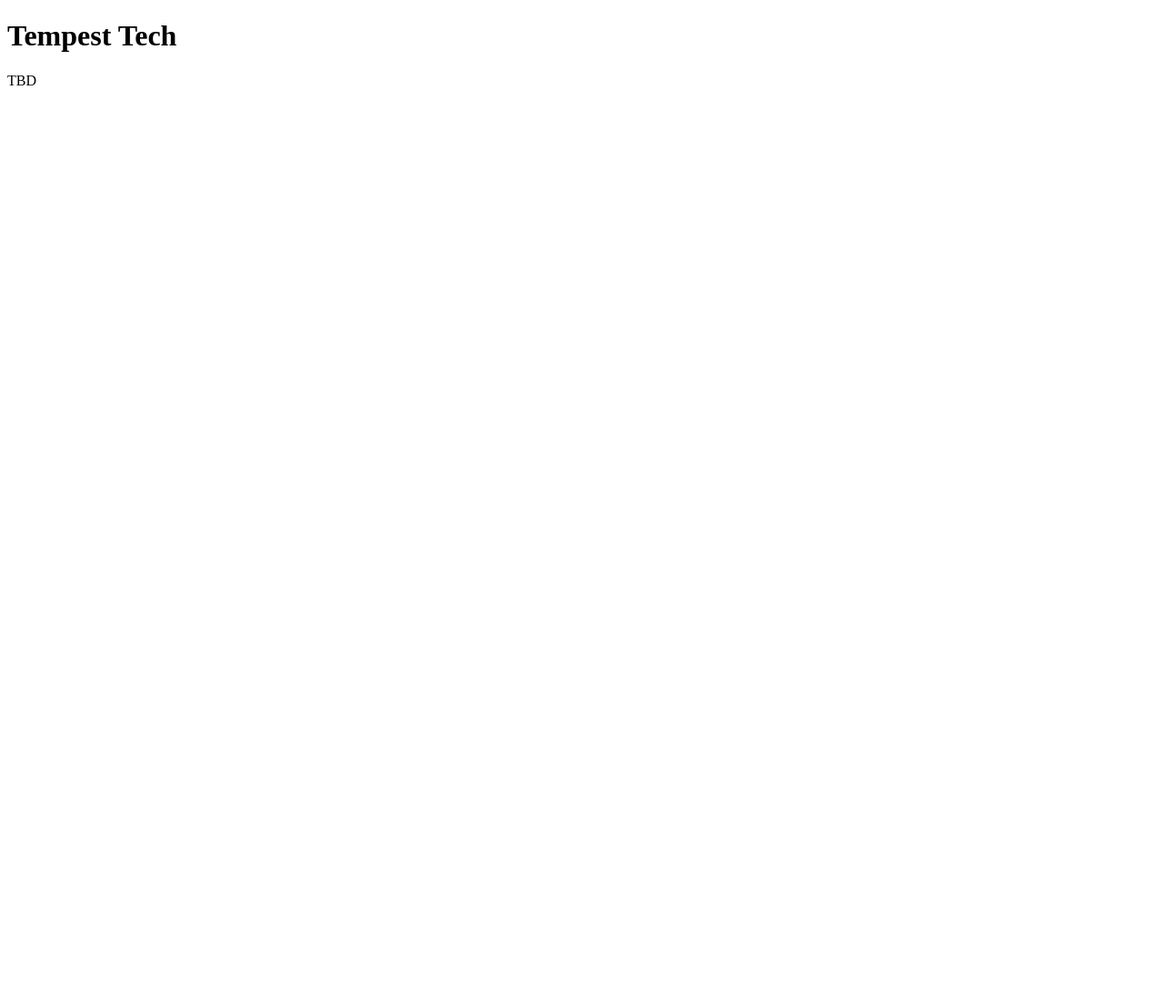
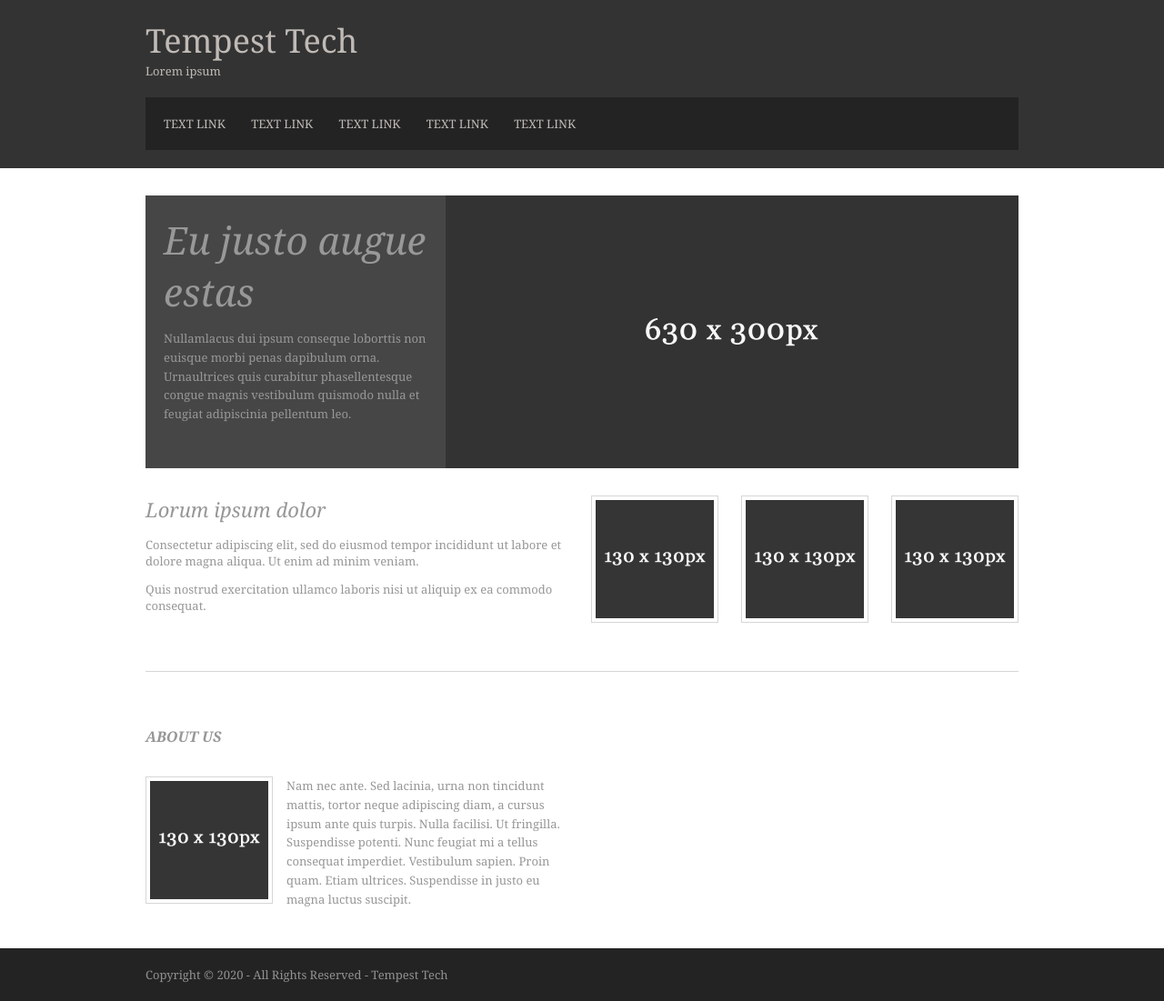
Before and after one commit to TempestTech/TempestTech.github.io, a plain HTML site: page index.html in a window 1280 px wide. Shown: the whole page at 91% size. Before the commit the page ends 800 px from the top, so only its background shows below. Drawn offline with Linux system fonts and the light colour scheme.

Commit message:
Format Template

```diff
--- a/index.html
+++ b/index.html
@@ -1,7 +1,81 @@
 <!DOCTYPE html>
-<html>
-    <body>
-        <h1>Tempest Tech</h1>
-        <p>TBD</p>
-    </body>
+<html lang="en">
+<head>
+<title>Tempest Tech</title>
+<meta charset="UTF-8">
+<link rel="stylesheet" href="styles/layout.css" type="text/css">
+<!--[if lt IE 9]><script src="scripts/html5shiv.js"></script><![endif]-->
+</head>
+<body>
+<div class="wrapper row1">
+  <header id="header" class="clear">
+    <div id="hgroup">
+      <h1><a href="#">Tempest Tech</a></h1>
+      <h2>Lorem ipsum</h2>
+    </div>
+    <nav>
+      <ul>
+        <li><a href="#">Text Link</a></li>
+        <li><a href="#">Text Link</a></li>
+        <li><a href="#">Text Link</a></li>
+        <li><a href="#">Text Link</a></li>
+        <li class="last"><a href="#">Text Link</a></li>
+      </ul>
+    </nav>
+  </header>
+</div>
+<!-- content -->
+<div class="wrapper row2">
+  <div id="container" class="clear">
+    <!-- Slider -->
+    <section id="slider" class="clear">
+      <figure><img src="images/place_holder.gif" alt="">
+        <figcaption>
+          <h2>Eu justo augue estas</h2>
+          <p>Nullamlacus dui ipsum conseque loborttis non euisque morbi penas dapibulum orna. Urnaultrices quis curabitur phasellentesque congue magnis vestibulum quismodo nulla et feugiat adipiscinia pellentum leo.</p>
+        </figcaption>
+      </figure>
+    </section>
+    <!-- main content -->
+    <div id="intro">
+      <section class="clear">
+        <!-- article 1 -->
+        <article class="two_quarter">
+          <h2>Lorum ipsum dolor</h2>
+          <p>Consectetur adipiscing elit, sed do eiusmod tempor incididunt ut labore et dolore magna aliqua. Ut enim ad minim veniam.</p>
+          <p>Quis nostrud exercitation ullamco laboris nisi ut aliquip ex ea commodo consequat.</p>
+        </article>
+        <!-- article 2 -->
+        <article class="two_quarter lastbox">
+          <figure>
+            <ul class="clear">
+              <li><a href="#"><img src="images/square.gif" width="130" height="130" alt=""></a></li>
+              <li><a href="#"><img src="images/square.gif" width="130" height="130" alt=""></a></li>
+              <li class="last"><a href="#"><img src="images/square.gif" width="130" height="130" alt=""></a></li>
+            </ul>
+          </figure>
+        </article>
+      </section>
+    </div>
+    <div id="homepage" class="last clear">
+      <section class="one_quarter">
+      </section>
+      <section class="one_quarter">
+      </section>
+      <section class="two_quarter lastbox">
+        <h2 class="title">About US</h2>
+        <img class="imgl" src="images/square.gif" width="130" height="130" alt="">
+        <p>Nam nec ante. Sed lacinia, urna non tincidunt mattis, tortor neque adipiscing diam, a cursus ipsum ante quis turpis. Nulla facilisi. Ut fringilla. Suspendisse potenti. Nunc feugiat mi a tellus consequat imperdiet. Vestibulum sapien. Proin quam. Etiam ultrices. Suspendisse in justo eu magna luctus suscipit.</p>
+      </section>
+    </div>
+    <!-- / content body -->
+  </div>
+</div>
+<!-- Footer -->
+<div class="wrapper row3">
+  <footer id="footer" class="clear">
+    <p class="fl_left">Copyright &copy; 2020 - All Rights Reserved - <a href="#">Tempest Tech</a></p>
+  </footer>
+</div>
+</body>
 </html>
--- /dev/null
+++ b/styles/layout.css
@@ -0,0 +1,484 @@
+html {
+    overflow-y:scroll;
+}
+
+body {
+    margin:0;
+    padding:0;
+    font-size:13px;
+    font-family:Georgia, "Times New Roman", Times, serif;
+    color:#919191; background-color:#232323;}
+
+.clear:after {
+    content:".";
+    display:block;
+    height:0;
+    clear:both;
+    visibility:hidden;
+    line-height:0;
+}
+
+.clear{
+    display:block;
+    clear:both;
+}
+
+html[xmlns] .clear{
+    display:block;
+}
+
+* html .clear{height:1%;}
+
+a{
+    outline:none;
+    text-decoration:none;
+}
+
+code{
+    font-weight:normal;
+    font-style:normal;
+    font-family:Georgia, "Times New Roman", Times, serif;
+}
+
+.fl_left{
+    float:left;
+}
+.fl_right{
+    float:right;
+}
+
+img{
+    margin:0;
+    padding:0;
+    border:none;
+    line-height:normal;
+    vertical-align:middle;
+}
+
+.imgholder, .imgl, .imgr {
+    padding:4px;
+    border:1px solid #D6D6D6;
+    text-align:center;
+}
+
+.imgl{
+    float:left;
+    margin:0 15px 15px 0;
+    clear:left;
+}
+
+.imgr{
+    float:right;
+    margin:0 0 15px 15px;
+    clear:right;
+}
+
+/*----------------------------------------------Overrides-------------------------------------*/
+
+address, article, aside, figcaption, figure, footer, header, nav, section {
+    display:block;
+    margin:0;
+    padding:0;
+}
+
+q {
+    display:block;
+    padding:0 10px 8px 10px;
+    color:#979797;
+    background-color:#ECECEC;
+    font-style:italic;
+    line-height:normal;
+}
+
+q:before{
+    content:'� ';
+    font-size:26px;
+}
+
+q:after{
+    content:' �';
+    font-size:26px;
+    line-height:0;
+}
+
+/* ----------------------------------------------Wrapper-------------------------------------*/
+
+div.wrapper {
+    display:block;
+    width:100%;
+    margin:0;
+    padding:0;
+    text-align:left;
+}
+
+.row1, .row1 a {
+    color:#C0BAB6;
+    background-color:#333333;
+}
+
+.row2 {
+    color:#979797;
+    background-color:#FFFFFF;
+}
+
+.row2 a {
+    color:#FF9900;
+    background-color:#FFFFFF;
+}
+
+.row3, .row3 a {
+    color:#919191;
+    background-color:#232323;
+}
+
+/*----------------------------------------------Generalise-------------------------------------*/
+
+#header, #container, #footer {
+    display:block;
+    width:960px;
+    margin:0 auto;
+}
+
+nav ul {
+    margin:0;
+    padding:0;
+    list-style:none;
+}
+
+h1, h2, h3, h4, h5, h6 {
+    margin:0;
+    padding:0;
+    font-size:22px;
+    font-weight:normal;
+    font-style:italic;
+    line-height:normal;
+}
+
+address{
+    font-style:normal;
+}
+
+blockquote, q {
+    display:block;
+    padding:8px 10px;
+    color:#979797;
+    background-color:#ECECEC;
+    font-style:italic;
+    line-height:normal;
+}
+
+blockquote:before, q:before {
+    content:'� ';
+    font-size:26px;
+}
+
+blockquote:after, q:after {
+    content:' �';
+    font-size:26px;
+    line-height:0;
+}
+
+form, fieldset, legend {
+    margin:0;
+    padding:0;
+    border:none;
+}
+
+legend {
+    display:none;
+}
+
+input, textarea, select {
+    font-size:12px;
+    font-family:Georgia,"Times New Roman",Times,serif;
+}
+
+.one_quarter, .two_quarter, .three_quarter, .four_quarter {
+    display:block;
+    float:left;
+    margin:0 20px 0 0;
+}
+
+.one_quarter {
+    width:225px;
+}
+
+.two_quarter {
+    width:470px;
+}
+
+.three_quarter {
+    width:715px;
+}
+
+.four_quarter {
+    width:960px;
+    float:none;
+    margin-right:0;
+    clear:both;
+}
+
+.one_third, .two_third, .three_third {
+    display:block;
+    float:left;
+    margin:0 30px 0 0;
+}
+
+.one_third {
+    width:300px;
+}
+
+.two_third {
+    width:630px;
+}
+
+.three_third {width:960px;
+    float:none;
+    margin-right:0;
+    clear:both;
+}
+
+.lastbox {
+    margin-right:0;
+}
+
+/*----------------------------------------------Header-------------------------------------*/
+
+#header {
+    padding:20px 0;
+}
+
+#header #hgroup {
+    float:left;
+    margin:0 0 20px 0;
+}
+
+#header #hgroup h1, #header #hgroup h2 {
+    font-weight:normal;
+    font-style:normal;
+    text-transform:none;
+}
+
+#header #hgroup h1 {
+    font-size:36px;
+}
+
+#header #hgroup h2 {
+    font-size:13px;
+}
+
+#header form {
+    display:block;
+    width:290px;
+    float:right;
+    margin:20px 0;
+    padding:0;
+}
+
+#header form input {
+    display:block;
+    float:left;
+    width:200px;
+    margin:0;
+    padding:5px;
+    color:#C0BAB6;
+    background-color:#232323;
+    border:1px solid #666666;
+}
+
+#header form #sf_submit {
+    display:block;
+    float:right;
+    width:70px;
+    font-size:12px;
+    font-weight:bold;
+    text-transform:uppercase;
+    color:#FFFFFF;
+    background-color:#FF9900;
+    border:none;
+    cursor:pointer;
+}
+
+#header nav {
+    display:block;
+    width:100%;
+    margin:0;
+    padding:20px 0;
+    color:#C0BAB6;
+    background-color:#232323;
+    clear:both;
+}
+
+#header nav ul {
+    padding:0 20px;
+}
+
+#header nav li {
+    display:inline;
+    margin-right:25px;
+    text-transform:uppercase;
+}
+
+#header nav li.last {
+    margin-right:0;
+}
+
+#header nav li a {
+    color:#C0BAB6;
+    background-color:#232323;
+}
+
+#header nav li a:hover {
+    color:#FF9900;
+    background-color:#232323;
+}
+
+/*----------------------------------------------Content Area-------------------------------------*/
+
+#container {
+    padding:30px 0;
+}
+
+#container section {
+    display:block;
+    margin-bottom:30px;
+    padding:0;
+}
+
+#container .last {
+    margin:0;
+}
+
+#container .more {
+    text-align:right;
+}
+
+/* ------Slider-----*/
+
+#container #slider {
+    width:100%;
+}
+
+#container #slider figure {}
+
+#container #slider figure img {
+    float:right;
+    width:630px;
+    height:300px;
+}
+
+#container #slider figure figcaption {
+    display:block;
+    float:left;
+    width:290px;
+    height:260px;
+    padding:20px;
+    overflow:hidden;
+    color:#989898;
+    background-color:#464646;
+    line-height:1.6em;
+}
+
+#container #slider figure figcaption a {
+    color:#FF9900;
+    background-color:#464646;
+}
+
+#container #slider figure h2 {
+    font-size:42px;
+    font-weight:normal;
+    font-style:italic;
+    text-transform:none;
+}
+
+#container #slider figure footer {}
+
+/* ------Main Content-----*/
+
+#container #intro {
+    width:100%;
+    margin-bottom:60px;
+    padding-bottom:20px;
+    border-bottom:1px solid #D6D6D6;
+}
+
+#container #intro section {
+    width:100%;
+}
+
+#container #intro section article {}
+
+#container #intro section article h2 {
+    margin-bottom:15px;
+}
+
+#container #intro section article p {}
+
+#container #intro section article figure ul {
+    display:block;
+    width:100%;
+    margin:0;
+    padding:0;
+    list-style:none;
+}
+
+#container #intro section article figure ul li {
+    display:inline-block;
+    float:left;
+    margin:0 25px 0 0;
+}
+
+#container #intro section article figure ul li.last {
+    margin:0;
+}
+
+#container #intro section article figure ul li img {
+    width:130px;
+    height:130px;
+    margin:0;
+    padding:4px;
+    border:1px solid #D6D6D6;
+}
+
+#container #intro section article figure figcaption {
+    display:block;
+    width:100%;
+    margin-top:20px;
+    clear:both;
+    text-align:center;
+    text-transform:uppercase;
+    font-weight:bold;
+}
+
+#container #homepage {
+    display:block;
+    width:100%;
+    line-height:1.6em;
+}
+
+#container #homepage section {
+    margin-bottom:0;
+}
+
+#container #homepage section h2.title {
+    margin:0 0 25px 0;
+    padding:0 0 8px 0;
+    font-size:16px;
+    font-weight:bold;
+    text-transform:uppercase;
+}
+
+#container #homepage section footer {
+    clear:both;
+}
+
+/*----------------------------------------------Footer-------------------------------------*/
+
+#footer {
+    padding:20px 0;
+}
+
+#footer p {
+    margin:0;
+    padding:0;
+}
```
Also changed, not shown: images/place_holder.gif (added), images/square.gif (added).
